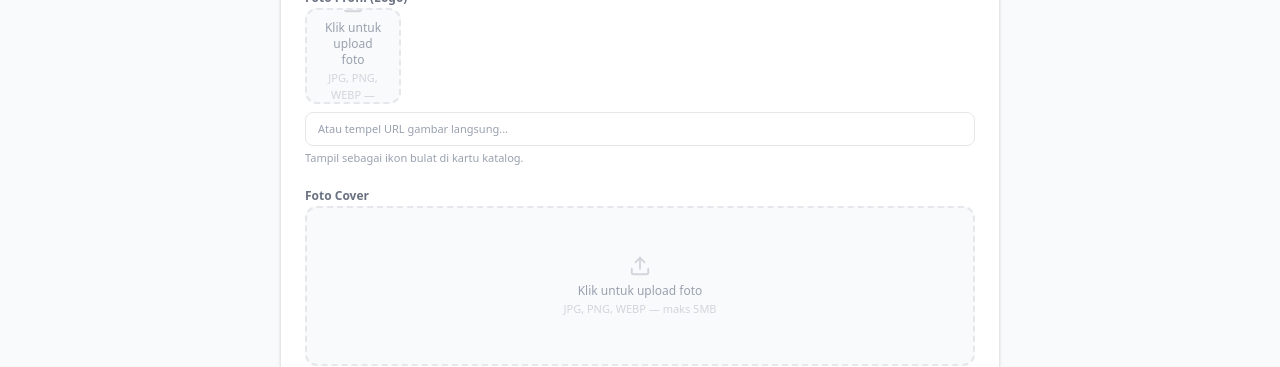
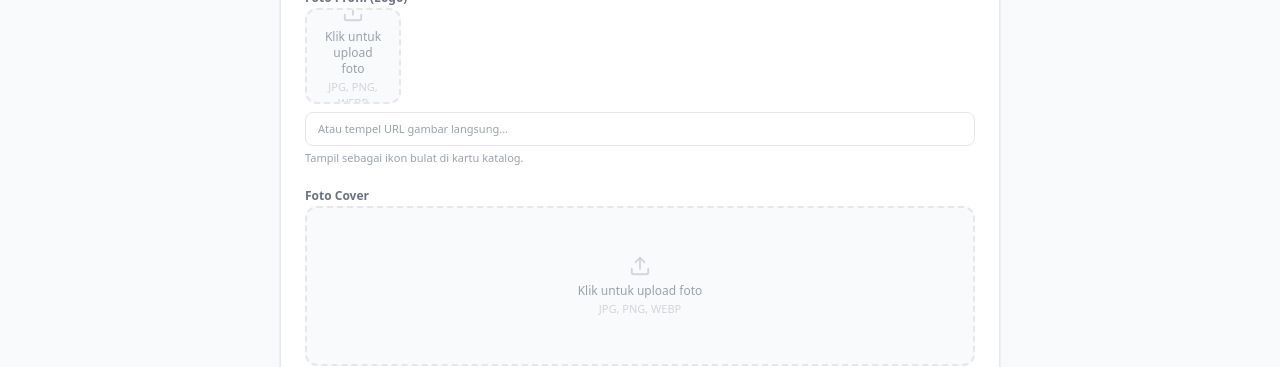
Before and after one commit to vanoathalla/umkm-kanten, a Next.js app: page /admin/umkm/baru in a window 1280 px wide. Shown: the part 162-529 px from the top of the page. Built offline with nearby package versions, Linux system fonts and the light colour scheme; no server answers.

Commit message:
fix: hapus batasan ukuran foto di admin upload

```diff
--- a/app/admin/umkm/[id]/page.tsx
+++ b/app/admin/umkm/[id]/page.tsx
@@ -117,7 +117,7 @@ function ImageUploadField({
                 : <>
                     <Upload size={22} className="text-gray-300 mx-auto mb-1.5" />
                     <p className="text-xs text-gray-400">Klik untuk upload foto</p>
-                    <p className="text-[11px] text-gray-300 mt-0.5">JPG, PNG, WEBP — maks 5MB</p>
+                    <p className="text-[11px] text-gray-300 mt-0.5">JPG, PNG, WEBP</p>
                   </>
               }
             </div>
```
